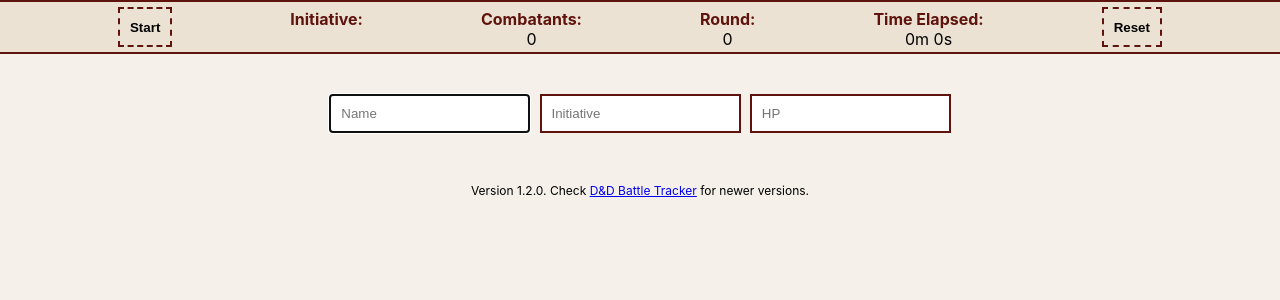
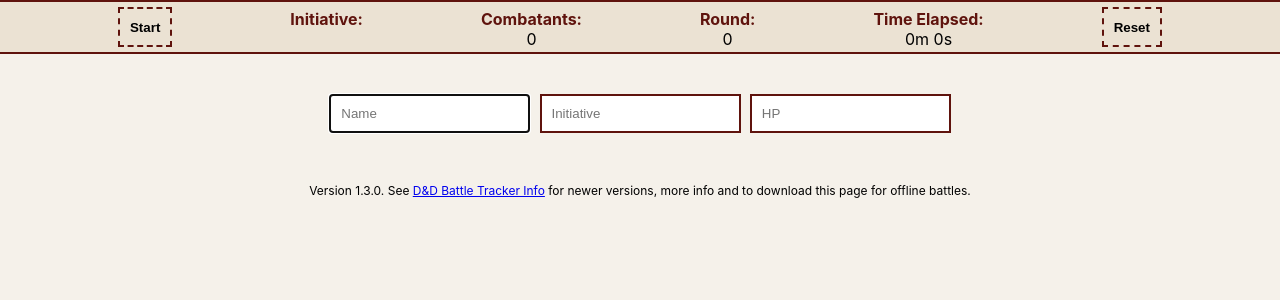
Before and after one commit to Paul-Ladyman/dnd-battle-tracker, a React (Create React App) app: page / in a window 1280 px wide. Shown: the top 300 px of the page. Built offline with nearby package versions, Linux system fonts and the light colour scheme.

Commit message:
v1.3.0 makes the battle tracker app available directly through Github Pages as well as for download.

```diff
--- a/bundle-html.js
+++ b/bundle-html.js
@@ -24,5 +24,6 @@ const html = `
 </html>
 `;
 
+fs.copyFileSync(__dirname + '/README.md', __dirname + '/docs/info.md');
 fs.writeFileSync(__dirname + '/docs/index.html', html);
-fs.copyFileSync(__dirname + '/README.md', __dirname + '/docs/info.md');
+fs.writeFileSync(__dirname + '/dist/dnd-battle-tracker.html', html);
--- a/package.json
+++ b/package.json
@@ -1,6 +1,6 @@
 {
   "name": "dnd-battle-tracker",
-  "version": "1.2.0",
+  "version": "1.3.0",
   "private": true,
   "dependencies": {
     "fast-deep-equal": "^2.0.1",
--- a/src/Footer.js
+++ b/src/Footer.js
@@ -5,12 +5,12 @@ import { version } from '../package.json';
 function Footer() {
   return (
     <div className="footer-text">
-      Version {version}. Check&nbsp;
+      Version {version}. See&nbsp;
       <ExternalLink
-        url="https://paul-ladyman.github.io/dnd-battle-tracker/"
-        text="D&D Battle Tracker"
+        url="https://paul-ladyman.github.io/dnd-battle-tracker/info"
+        text="D&D Battle Tracker Info"
       />
-      &nbsp;for newer versions.
+      &nbsp;for newer versions, more info and to download this page for offline battles.
     </div>
   );
 }
```
Also changed, not shown: 3 other files (tests, documents, lock files or other folders).
